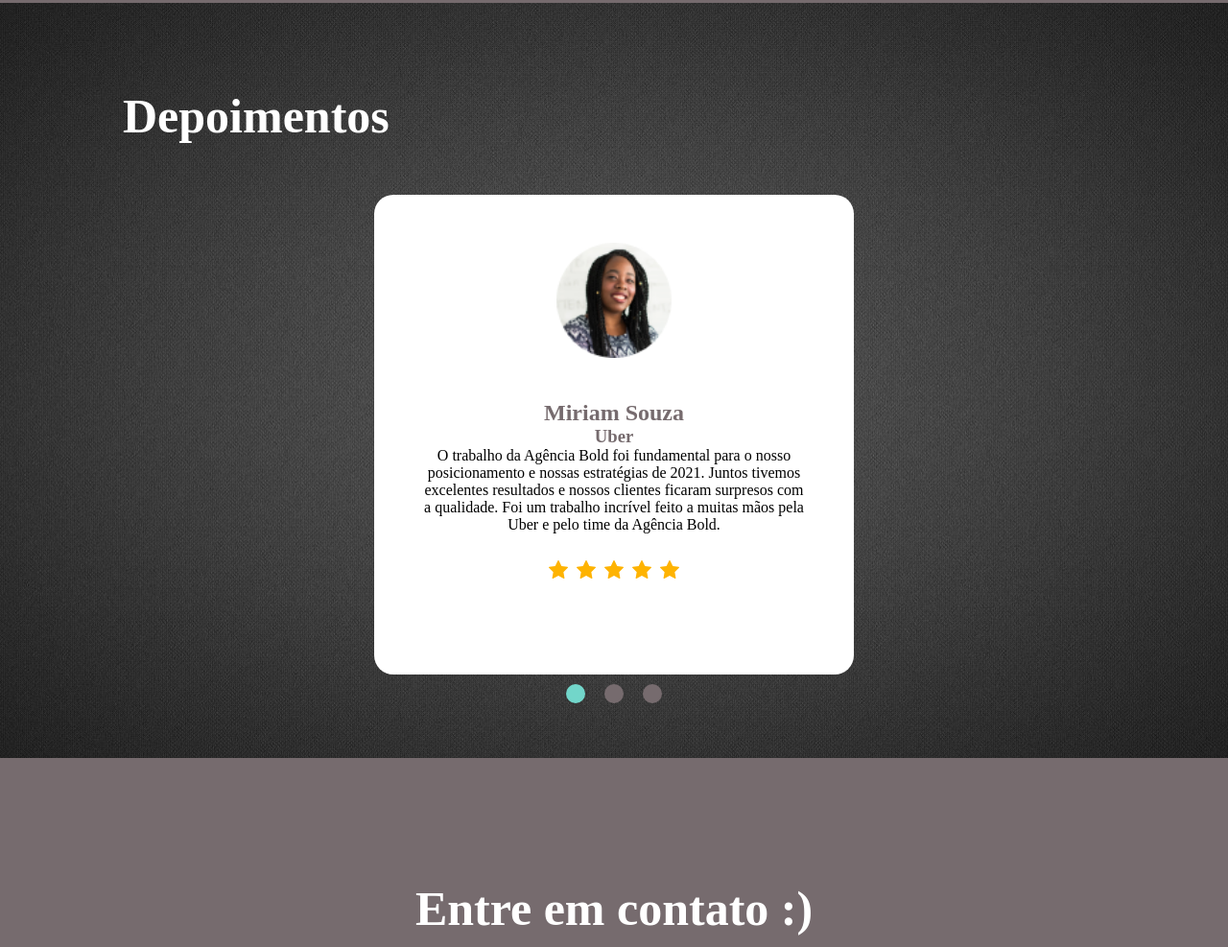
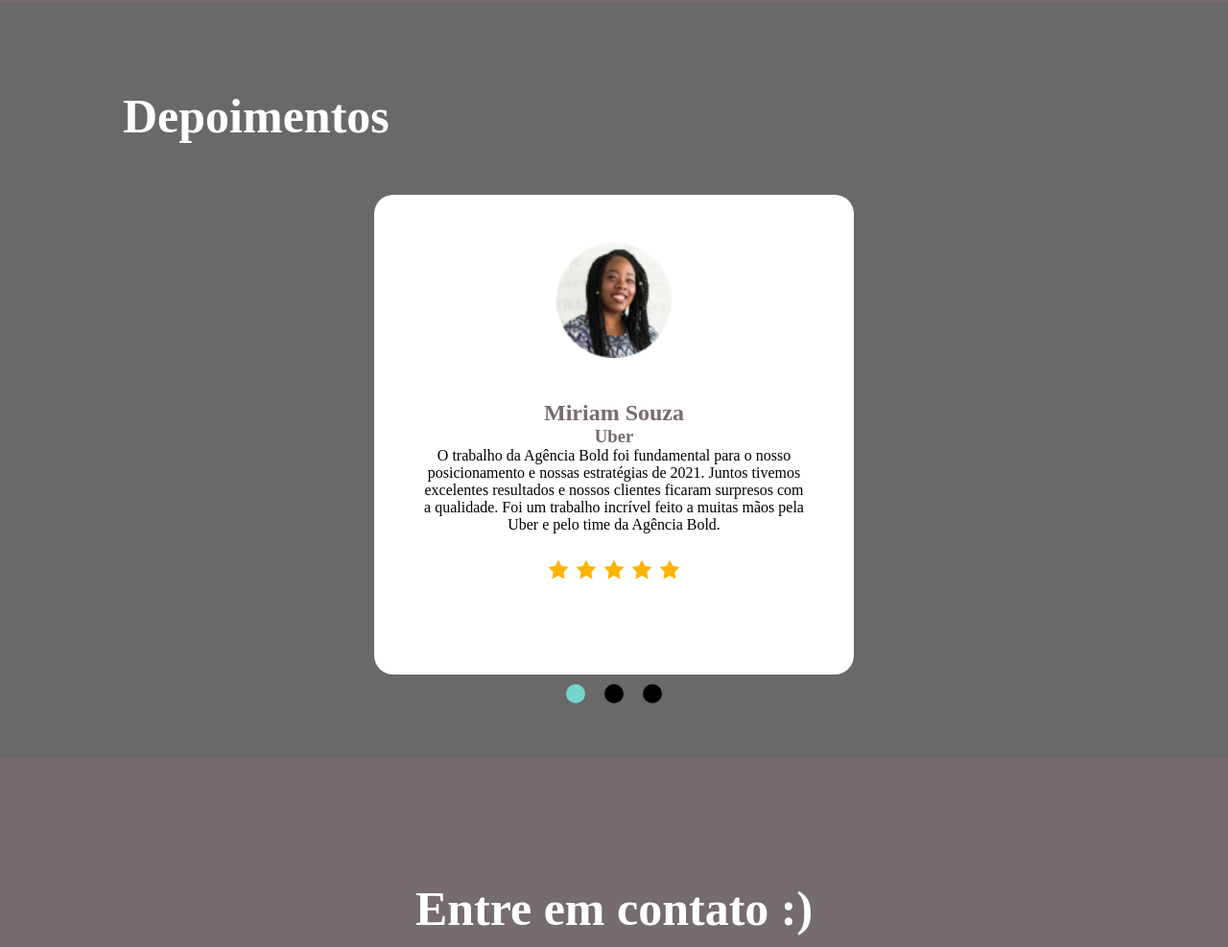
Before and after one commit to lunewaii/dankicode, a website: page projeto_final/index.html in a window 1280 px wide. Shown: the part 2573-3560 px from the top of the page at 96% size. Drawn offline with nearby package versions, Linux system fonts and the light colour scheme.

Commit message:
mudando as cores um pouco

```diff
--- a/projeto_final/style.css
+++ b/projeto_final/style.css
@@ -163,7 +163,8 @@ section.porques>.inner>p {
 }
 
 section.start {
-    background-image: url('images/bg-grey.jpg');
+    /* background-image: url('images/bg-grey.jpg'); */
+    background-color: #696969;
     background-position: center;
     padding: 8%;
     /* height: 50vh; */
@@ -256,7 +257,8 @@ section.benefits {
 
 section.depoiments {
     /* background-color: red; */
-    background-image: url('images/bg-grey.jpg');
+    /* background-image: url('images/bg-grey.jpg'); */
+    background-color: #696969;
     background-position: center;
     display: flexbox;
 }
@@ -389,7 +391,7 @@ section.depoiments {
     width: 20px;
     height: 20px;
     border-radius: 10px;
-    background-color: #766B6E;
+    background-color: black;
 }
 
 .active-bullet {
```
